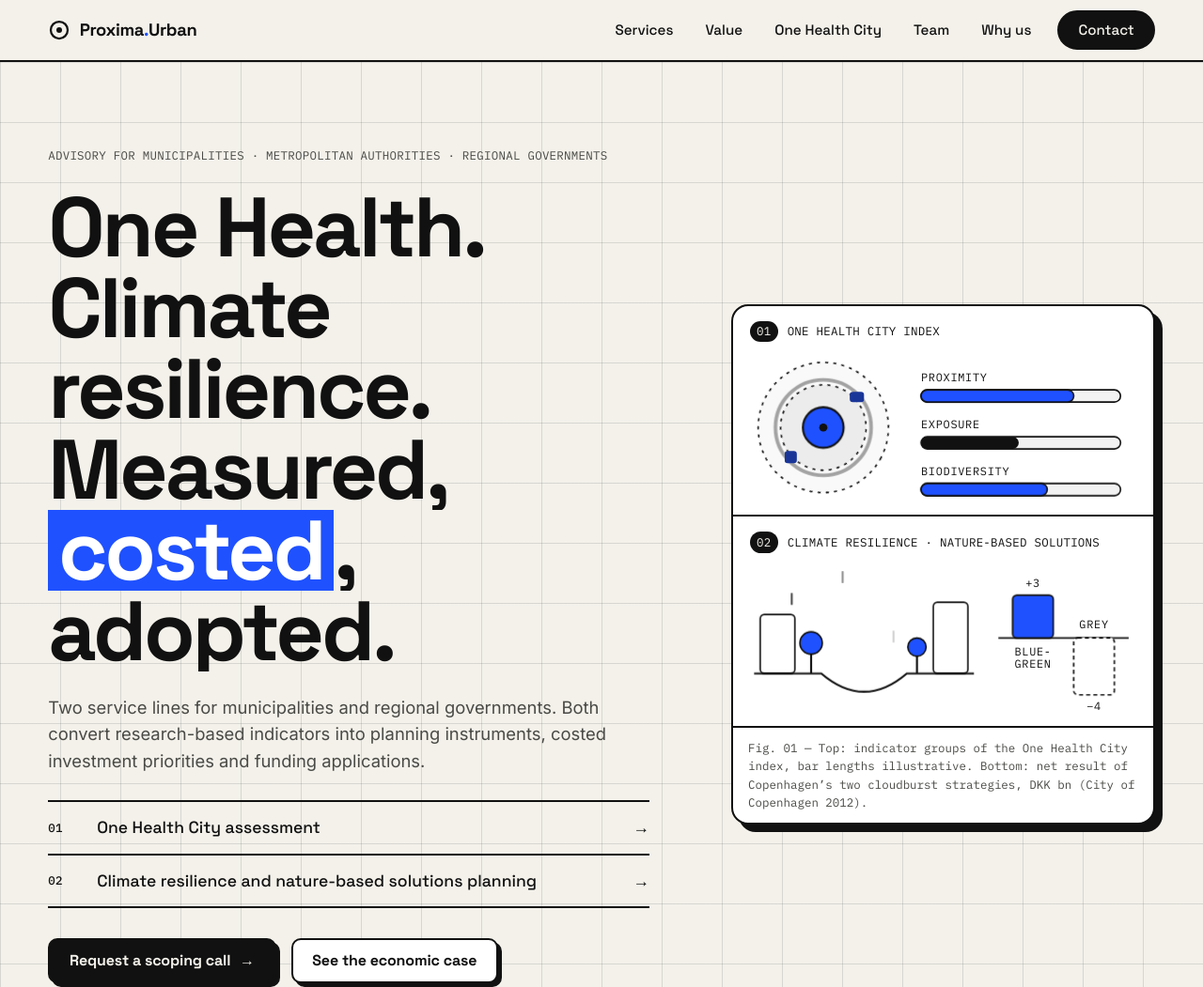
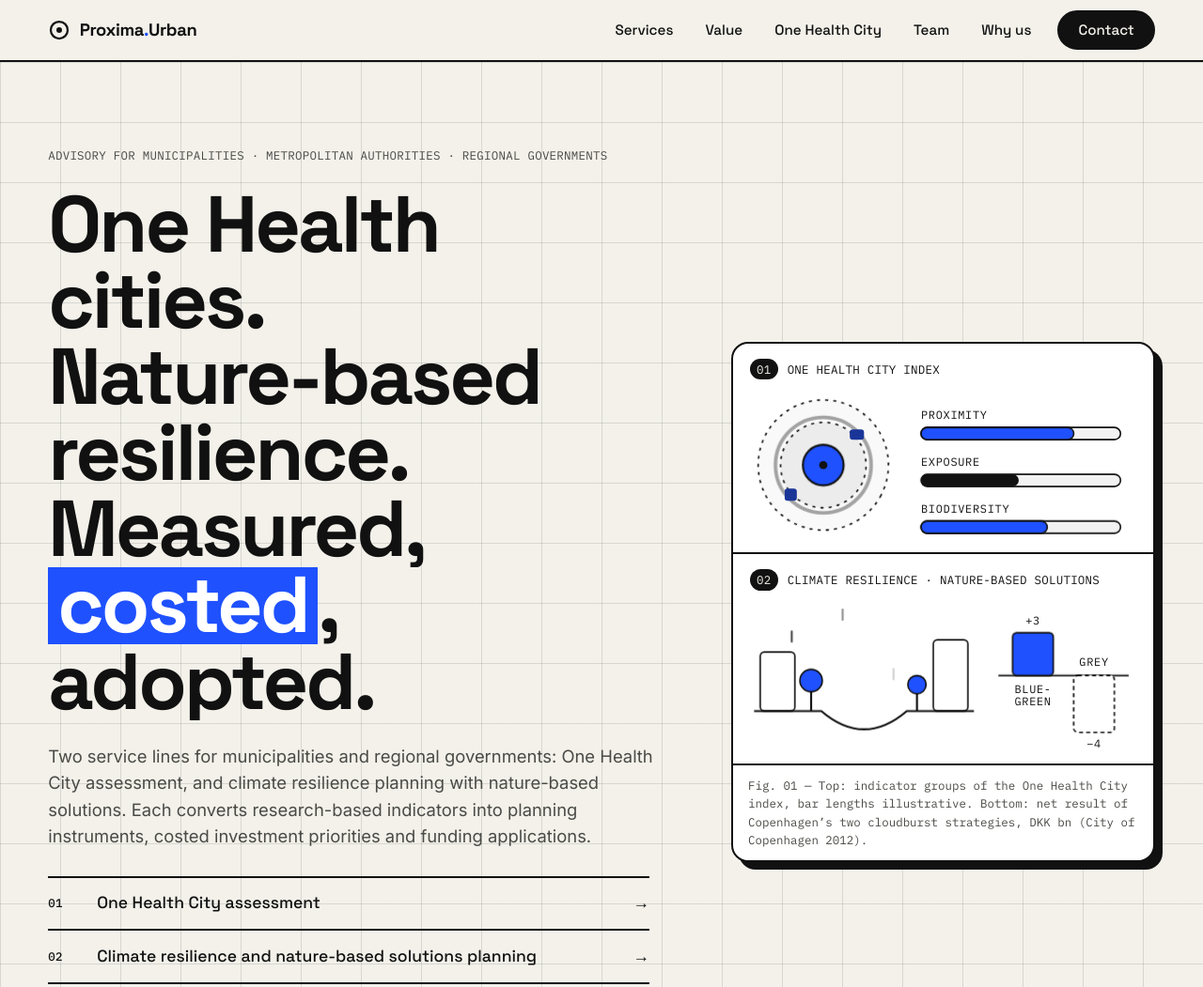
Before and after one commit to Chrixco/urban-consulting, a plain HTML site: page index.html in a window 1280 px wide. Shown: the top 1051 px of the page at 94% size. Drawn offline with Linux system fonts and the light colour scheme.

Commit message:
Align hero headline with the two service lines
Headline now reads 'One Health cities. Nature-based resilience.
Measured, costed, adopted.', naming each service line and the method.
The lead sentence names both services. Display size reduced slightly
so the seven lines stay on one row each from 320 px upward.

Co-Authored-By: Claude Opus 5.5 <noreply@anthropic.com>
Claude-Session: https://claude.ai/code/session_011GrsERB1Ro4wVza5GPQyBW

```diff
--- a/index.html
+++ b/index.html
@@ -80,14 +80,15 @@
         <div class="hero-copy">
           <p class="eyebrow mono" data-reveal>Advisory for municipalities · metropolitan authorities · regional governments</p>
           <h1 class="display">
-            <span class="line"><span>One Health.</span></span>
-            <span class="line"><span>Climate</span></span>
+            <span class="line"><span>One Health</span></span>
+            <span class="line"><span>cities.</span></span>
+            <span class="line"><span>Nature-based</span></span>
             <span class="line"><span>resilience.</span></span>
             <span class="line"><span>Measured,</span></span>
             <span class="line"><span><em>costed</em>,</span></span>
             <span class="line"><span>adopted.</span></span>
           </h1>
-          <p class="lead" data-reveal style="--i:4">Two service lines for municipalities and regional governments. Both convert research-based indicators into planning instruments, costed investment priorities and funding applications.</p>
+          <p class="lead" data-reveal style="--i:4">Two service lines for municipalities and regional governments: One Health City assessment, and climate resilience planning with nature-based solutions. Each converts research-based indicators into planning instruments, costed investment priorities and funding applications.</p>
           <ul class="hero-lines" data-reveal style="--i:5">
             <li><a href="#service-ohc"><span class="mono">01</span><span>One Health City assessment</span><span class="arrow" aria-hidden="true">→</span></a></li>
             <li><a href="#service-resilience"><span class="mono">02</span><span>Climate resilience and nature-based solutions planning</span><span class="arrow" aria-hidden="true">→</span></a></li>
--- a/styles.css
+++ b/styles.css
@@ -199,7 +199,7 @@ p:last-child { margin-bottom: 0; }
   var(--bg); }
 .hero-grid { display: grid; grid-template-columns: minmax(0, 1.25fr) minmax(0, .85fr); gap: clamp(2rem, 5vw, 5rem); align-items: center; }
 .eyebrow { margin-bottom: 1.5rem; color: var(--ink-2); }
-.display { font-size: clamp(2.6rem, 7vw, 6.2rem); line-height: .96; letter-spacing: -0.035em; margin-bottom: 1.5rem; }
+.display { font-size: clamp(2.3rem, 6.6vw, 5.6rem); line-height: .96; letter-spacing: -0.035em; margin-bottom: 1.5rem; }
 .display em { font-style: normal; background: var(--accent); color: var(--accent-ink); padding: 0 .12em; border-radius: .14em; box-decoration-break: clone; -webkit-box-decoration-break: clone; }
 .display .line { display: block; overflow: hidden; }
 .display .line > span { display: block; transform: translateY(110%); animation: rise .9s var(--ease) forwards; }
@@ -209,6 +209,7 @@ p:last-child { margin-bottom: 0; }
 .display .line:nth-child(4) > span { animation-delay: .26s; }
 .display .line:nth-child(5) > span { animation-delay: .33s; }
 .display .line:nth-child(6) > span { animation-delay: .40s; }
+.display .line:nth-child(7) > span { animation-delay: .47s; }
 @keyframes rise { to { transform: translateY(0); } }
 .lead { font-size: 1.15rem; color: var(--ink-2); max-width: 56ch; }
 .hero-actions { display: flex; flex-wrap: wrap; gap: 1rem; margin-top: 2rem; }
```
